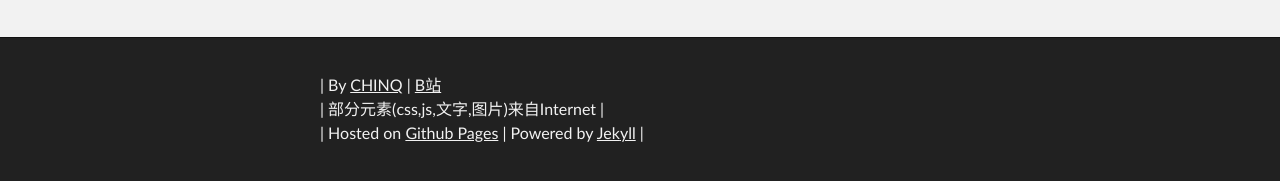
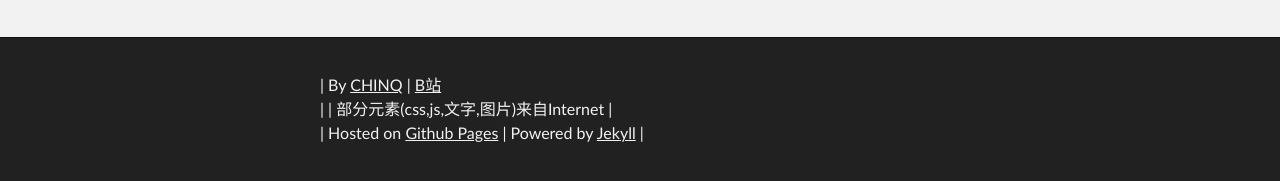
Before and after one commit to O7I2/o7i2.github.io, a Jekyll site: the page built from index.md, in a window 1280 px wide. Shown: the part 689-870 px from the top of the page. Built offline with Jekyll 4.4.1, drawn with Linux system fonts in a browser that asks for light colours; our own code applies the rules of GitHub Pages for plain Markdown files.

```diff
--- a/_includes/footer.html
+++ b/_includes/footer.html
@@ -7,7 +7,7 @@
 </p>
 <!-- ABOUT -->
 <p id="about">
-| By <a href="https://github.com/CHINQblog" target="_blank">CHINQ</a> | <a href="https://space.bilibili.com/341532844" target="_blank">B站</a> <br />
+| By <a href="https://github.com/CHINQblog" target="_blank">CHINQ</a> | <a href="https://space.bilibili.com/341532844" target="_blank">B站</a> <br />|
 <!-- Info -->
 | 部分元素(css,js,文字,图片)来自Internet |<br />| Hosted on <a href="https://pages.github.com" target="_blank">Github Pages</a> | Powered by <a href="https://jekyllrb.com/" target="_blank">Jek</a><a href="https://jekyllcn.com/" target="_blank">yll</a> |
 </p>
```
